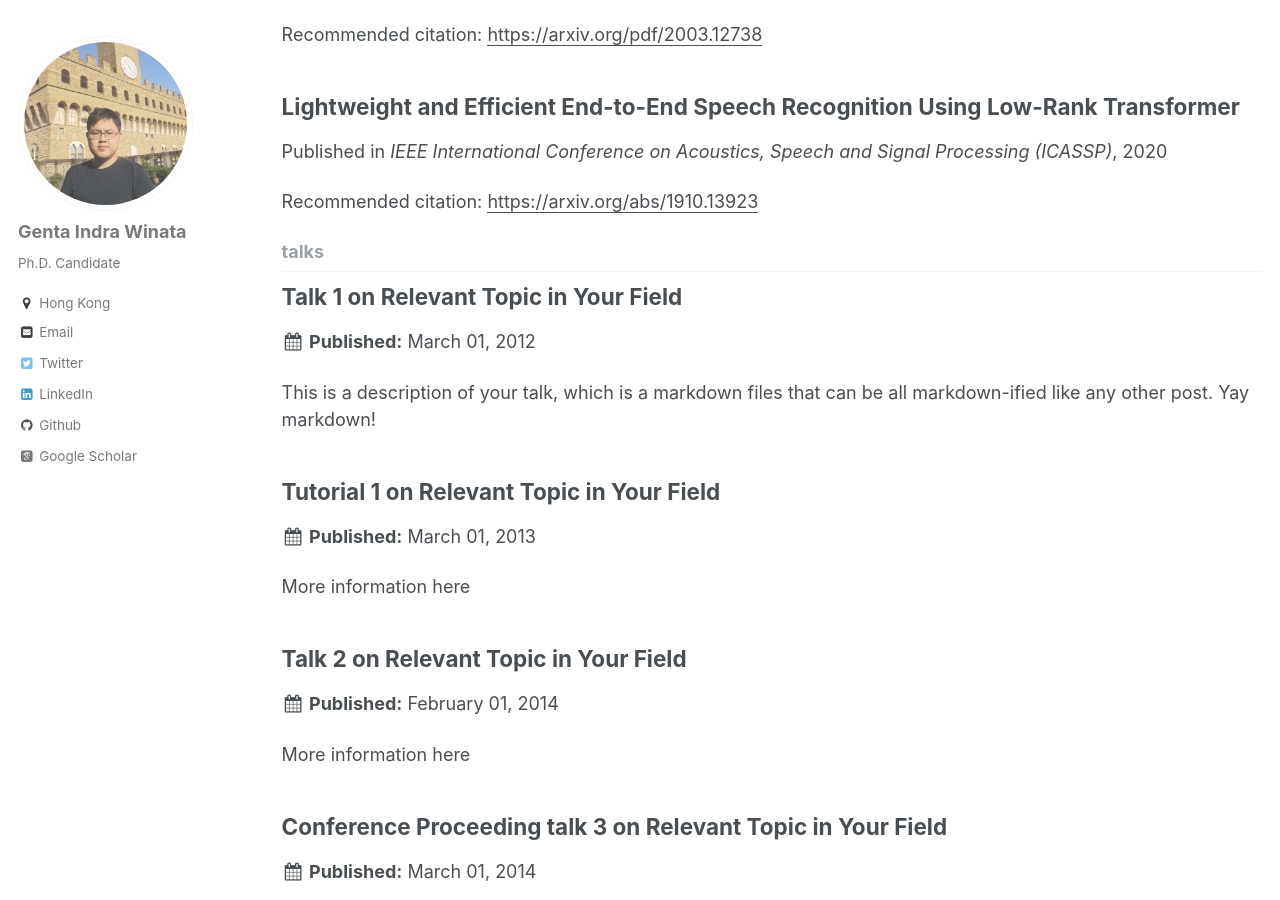
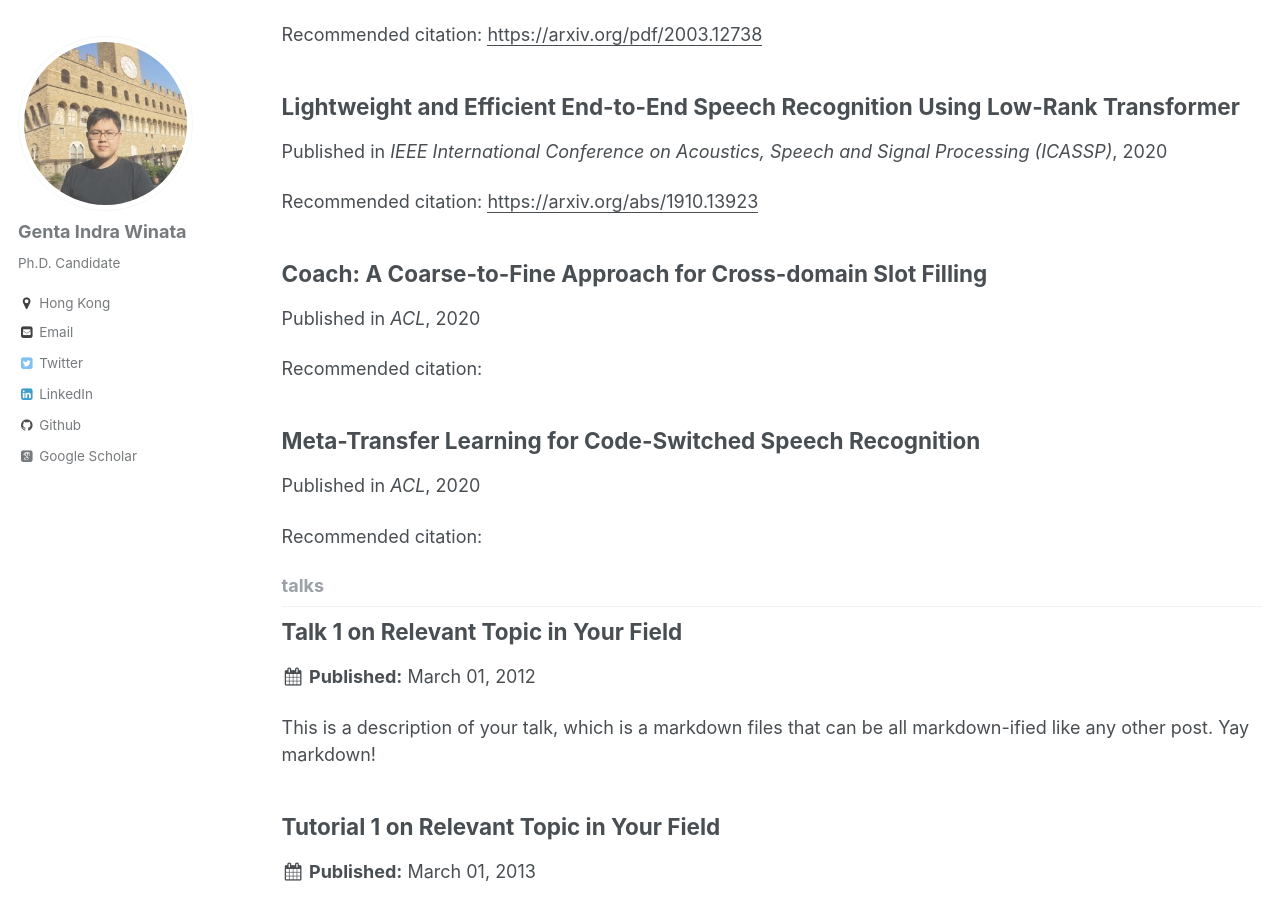
Before and after one commit to gentaiscool/gentaiscool.github.io, a Jekyll site: the page built from _pages/collection-archive.html, in a window 1280 px wide and 900 px high, scrolled down 5594 px. Built offline with Jekyll 4.4.1, drawn with Linux system fonts in a browser that asks for light colours; some web fonts are replaced.

Commit message:
update main page and publication

```diff
--- a/_layouts/about.html
+++ b/_layouts/about.html
@@ -66,7 +66,7 @@
             <br/><br/>
             I serve as the Program Committee and Reviewer:
             <ul>
-              <li>Conferences: <a href="https://acl2020.org/" style="color:#000000">ACL 2020</a>, <a href="https://sites.google.com/view/starsem2020/" style="color:#000000">*SEM 2020</a>, <a href="https://coling2020.org/" style="color:#000000">COLING 2020</a></li>
+              <li>Conferences: <a href="https://acl2020.org/" style="color:#000000">ACL 2020</a>, <a href="https://sites.google.com/view/starsem2020/" style="color:#000000">*SEM 2020</a>, <a href="https://coling2020.org/" style="color:#000000">COLING 2020</a>, <a href="https://2020.emnlp.org/" style="color:#000000">EMNLP 2020</a></li>
               <li>Journals: <a href="https://dl.acm.org/journal/tallip" style="color:#000000">ACM Journal Transactions on Asian and Low-Resource Language Information Processing (TALLIP)</a></li>
               <li>Workshops: <a href="https://www.humanizing-ai.com/program.html" style="color:#000000">Humanizing AI at IJCAI 2019</a> and <a href="https://cod1r.github.io/Code-Switching/" style="color:#000000">4th Code-Switching Workshop at LREC 2020</a></li>
             </ul>
@@ -79,8 +79,8 @@
       <h1 class="page__title" itemprop="headline">Highlights</h1>
       <ul style="line-height:100%; font-size:16px">
         <!-- <li>Program Committee of <a href="https://cod1r.github.io/Code-Switching/" style="color:#000000">4th Code-Switching Workshop, LREC 2020</a></li> -->
-        <li>Two papers (Coach and Meta-Transfer Learning) are accepted at ACL 2020. Preprints will be available soon!</li>
-        <li><a href="https://arxiv.org/abs/1910.13923" style="color:#000000">Low-Rank Transformer</a> is accepted at ICASSP 2020 (oral)</li>
+        <li>Two papers (Coach and Meta-Transfer Learning) accepted at ACL 2020. Preprints will be available soon!</li>
+        <li><a href="https://arxiv.org/abs/1910.13923" style="color:#000000">Low-Rank Transformer</a> accepted at ICASSP 2020 (oral)</li>
         <li>Two papers accepted at AAAI 2020 (oral and demo)</li>
         <li>Two papers accepted at EMNLP 2019</li>
         <li><a href="https://www.aclweb.org/anthology/W19-4320.pdf" style="color:#000000">Multilingual Meta-Embeddings</a> won the <a href="https://twitter.com/seb_ruder/status/1157318969977704448" style="color:#000000">Best paper award at RepL4NLP, ACL 2019</a></li>
--- /dev/null
+++ b/_publications/2020-07-06-paper-coach.md
@@ -0,0 +1,13 @@
+---
+title: "Coach: A Coarse-to-Fine Approach for Cross-domain Slot Filling"
+collection: publications
+status: published
+permalink: /publication/2020-07-06-paper-coach
+excerpt: ''
+date: 2020-07-06
+venue: 'ACL'
+paperurl: ''
+authors: 'Zihan Liu, Genta Indra Winata, Peng Xu, Pascale Fung'
+citation: ''
+paper: ''
+---
--- /dev/null
+++ b/_publications/2020-07-06-paper-meta.md
@@ -0,0 +1,13 @@
+---
+title: "Meta-Transfer Learning for Code-Switched Speech Recognition"
+collection: publications
+status: published
+permalink: /publication/2020-07-06-paper-meta
+excerpt: ''
+date: 2020-07-06
+venue: 'ACL'
+paperurl: ''
+authors: 'Genta Indra Winata*, Samuel Cahyawijaya*, Zhaojiang Lin, Zihan Liu, Peng Xu, Pascale Fung'
+citation: ''
+paper: ''
+---
```
